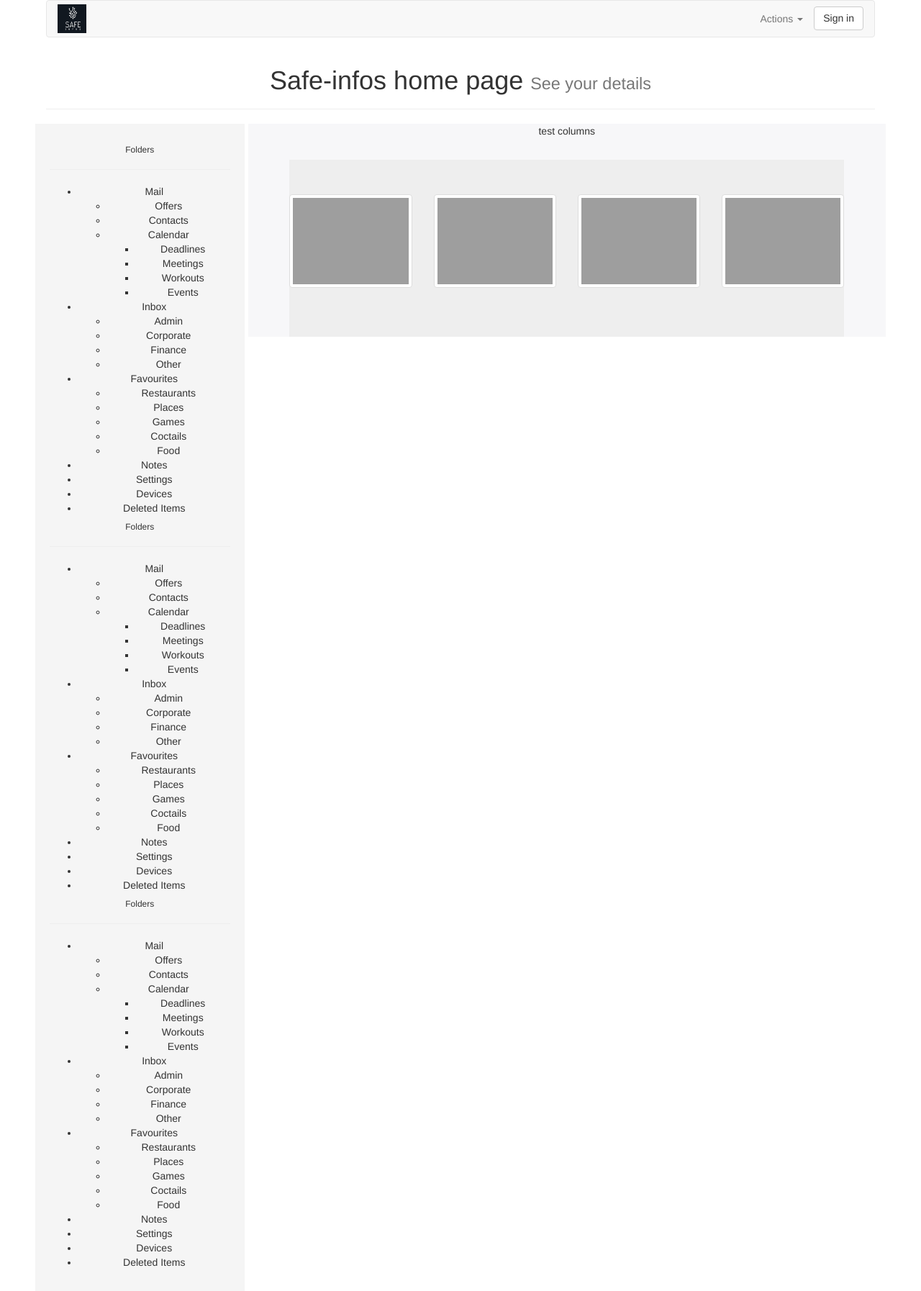
After one commit to Jeisse/safe-infos, a Flask app: page /logged in a window 1280 px wide. The commit adds this page. Shown: the whole page at 72% size. Run offline with Flask 2, Linux system fonts and the light colour scheme; some libraries are stand-ins or nearby versions; grey boxes are pictures that could not be loaded.

Commit message:
created sign in and  home page, just layout so far

```diff
--- /dev/null
+++ b/static/js/treeview.js
@@ -0,0 +1,5 @@
+
+// Treeview Initialization
+$(document).ready(function() {
+    $('.treeview').mdbTreeview();
+});
--- /dev/null
+++ b/templates/home.html
@@ -0,0 +1,206 @@
+{% extends "topBar.html" %}
+
+{% block title %}Home page to Safe-Info{% endblock %}
+
+{% block content %}
+    <script src="../static/js/treeview.js"></script>
+    <style>
+        .jumbotron {
+            width: 90%;
+            margin: auto;
+            margin-top: 30px;
+        }
+        .main {
+            width: 90%;
+            margin: auto;
+            margin-top: 30px;
+        }
+        .central {
+            background-color: #f7f7f9;
+        }
+        .sidebar {
+            z-index: 1000;
+            display: block;
+            padding: 20px;
+            overflow-x: hidden;
+            overflow-y: auto;
+            background-color: #f5f5f5;
+            border-right: 5px solid #ffffff;
+        }
+    </style>
+
+    <main class="text-center main">
+        <div class="page-header">
+            <h1>Safe-infos home page <small>See your details</small></h1>
+        </div>
+
+        <div class="row">
+            <div class="col-md-3 sidebar">
+
+                <div class="treeview w-20 border">
+                    <h6 class="pt-3 pl-3">Folders</h6>
+                    <hr>
+                    <ul class="mb-1 pl-3 pb-2">
+                        <li><i class="fas fa-angle-right rotate"></i>
+                            <span><i class="far fa-envelope-open ic-w mx-1"></i>Mail</span>
+                            <ul class="nested">
+                                <li><i class="far fa-bell ic-w mr-1"></i>Offers</li>
+                                <li><i class="far fa-address-book ic-w mr-1"></i>Contacts</li>
+                                <li><i class="fas fa-angle-right rotate"></i>
+                                    <span><i class="far fa-calendar-alt ic-w mx-1"></i>Calendar</span>
+                                    <ul class="nested">
+                                        <li><i class="far fa-clock ic-w mr-1"></i>Deadlines</li>
+                                        <li><i class="fas fa-users ic-w mr-1"></i>Meetings</li>
+                                        <li><i class="fas fa-basketball-ball ic-w mr-1"></i>Workouts</li>
+                                        <li><i class="fas fa-mug-hot ic-w mr-1"></i>Events</li>
+                                    </ul>
+                                </li>
+                            </ul>
+                        </li>
+                        <li><i class="fas fa-angle-right rotate"></i>
+                            <span><i class="far fa-folder-open ic-w mx-1"></i>Inbox</span>
+                            <ul class="nested">
+                                <li><i class="far fa-folder-open ic-w mr-1"></i>Admin</li>
+                                <li><i class="far fa-folder-open ic-w mr-1"></i>Corporate</li>
+                                <li><i class="far fa-folder-open ic-w mr-1"></i>Finance</li>
+                                <li><i class="far fa-folder-open ic-w mr-1"></i>Other</li>
+                            </ul>
+                        </li>
+                        <li><i class="fas fa-angle-right rotate"></i>
+                            <span><i class="far fa-gem ic-w mx-1"></i>Favourites</span>
+                            <ul class="nested">
+                                <li><i class="fas fa-pepper-hot ic-w mr-1"></i>Restaurants</li>
+                                <li><i class="far fa-eye ic-w mr-1"></i>Places</li>
+                                <li><i class="fas fa-gamepad ic-w mr-1"></i>Games</li>
+                                <li><i class="fas fa-cocktail ic-w mr-1"></i>Coctails</li>
+                                <li><i class="fas fa-pizza-slice ic-w mr-1"></i>Food</li>
+                            </ul>
+                        </li>
+                        <li><i class="far fa-comment ic-w mr-1"></i>Notes</li>
+                        <li><i class="fas fa-cogs ic-w mr-1"></i>Settings</li>
+                        <li><i class="fas fa-desktop ic-w mr-1"></i>Devices</li>
+                        <li><i class="fas fa-trash-alt ic-w mr-1"></i>Deleted Items</li>
+                    </ul>
+                </div><div class="treeview w-20 border">
+                <h6 class="pt-3 pl-3">Folders</h6>
+                <hr>
+                <ul class="mb-1 pl-3 pb-2">
+                    <li><i class="fas fa-angle-right rotate"></i>
+                        <span><i class="far fa-envelope-open ic-w mx-1"></i>Mail</span>
+                        <ul class="nested">
+                            <li><i class="far fa-bell ic-w mr-1"></i>Offers</li>
+                            <li><i class="far fa-address-book ic-w mr-1"></i>Contacts</li>
+                            <li><i class="fas fa-angle-right rotate"></i>
+                                <span><i class="far fa-calendar-alt ic-w mx-1"></i>Calendar</span>
+                                <ul class="nested">
+                                    <li><i class="far fa-clock ic-w mr-1"></i>Deadlines</li>
+                                    <li><i class="fas fa-users ic-w mr-1"></i>Meetings</li>
+                                    <li><i class="fas fa-basketball-ball ic-w mr-1"></i>Workouts</li>
+                                    <li><i class="fas fa-mug-hot ic-w mr-1"></i>Events</li>
+                                </ul>
+                            </li>
+                        </ul>
+                    </li>
+                    <li><i class="fas fa-angle-right rotate"></i>
+                        <span><i class="far fa-folder-open ic-w mx-1"></i>Inbox</span>
+                        <ul class="nested">
+                            <li><i class="far fa-folder-open ic-w mr-1"></i>Admin</li>
+                            <li><i class="far fa-folder-open ic-w mr-1"></i>Corporate</li>
+                            <li><i class="far fa-folder-open ic-w mr-1"></i>Finance</li>
+                            <li><i class="far fa-folder-open ic-w mr-1"></i>Other</li>
+                        </ul>
+                    </li>
+                    <li><i class="fas fa-angle-right rotate"></i>
+                        <span><i class="far fa-gem ic-w mx-1"></i>Favourites</span>
+                        <ul class="nested">
+                            <li><i class="fas fa-pepper-hot ic-w mr-1"></i>Restaurants</li>
+                            <li><i class="far fa-eye ic-w mr-1"></i>Places</li>
+                            <li><i class="fas fa-gamepad ic-w mr-1"></i>Games</li>
+                            <li><i class="fas fa-cocktail ic-w mr-1"></i>Coctails</li>
+                            <li><i class="fas fa-pizza-slice ic-w mr-1"></i>Food</li>
+                        </ul>
+                    </li>
+                    <li><i class="far fa-comment ic-w mr-1"></i>Notes</li>
+                    <li><i class="fas fa-cogs ic-w mr-1"></i>Settings</li>
+                    <li><i class="fas fa-desktop ic-w mr-1"></i>Devices</li>
+                    <li><i class="fas fa-trash-alt ic-w mr-1"></i>Deleted Items</li>
+                </ul>
+            </div><div class="treeview w-20 border">
+                <h6 class="pt-3 pl-3">Folders</h6>
+                <hr>
+                <ul class="mb-1 pl-3 pb-2">
+                    <li><i class="fas fa-angle-right rotate"></i>
+                        <span><i class="far fa-envelope-open ic-w mx-1"></i>Mail</span>
+                        <ul class="nested">
+                            <li><i class="far fa-bell ic-w mr-1"></i>Offers</li>
+                            <li><i class="far fa-address-book ic-w mr-1"></i>Contacts</li>
+                            <li><i class="fas fa-angle-right rotate"></i>
+                                <span><i class="far fa-calendar-alt ic-w mx-1"></i>Calendar</span>
+                                <ul class="nested">
+                                    <li><i class="far fa-clock ic-w mr-1"></i>Deadlines</li>
+                                    <li><i class="fas fa-users ic-w mr-1"></i>Meetings</li>
+                                    <li><i class="fas fa-basketball-ball ic-w mr-1"></i>Workouts</li>
+                                    <li><i class="fas fa-mug-hot ic-w mr-1"></i>Events</li>
+                                </ul>
+                            </li>
+                        </ul>
+                    </li>
+                    <li><i class="fas fa-angle-right rotate"></i>
+                        <span><i class="far fa-folder-open ic-w mx-1"></i>Inbox</span>
+                        <ul class="nested">
+                            <li><i class="far fa-folder-open ic-w mr-1"></i>Admin</li>
+                            <li><i class="far fa-folder-open ic-w mr-1"></i>Corporate</li>
+                            <li><i class="far fa-folder-open ic-w mr-1"></i>Finance</li>
+                            <li><i class="far fa-folder-open ic-w mr-1"></i>Other</li>
+                        </ul>
+                    </li>
+                    <li><i class="fas fa-angle-right rotate"></i>
+                        <span><i class="far fa-gem ic-w mx-1"></i>Favourites</span>
+                        <ul class="nested">
+                            <li><i class="fas fa-pepper-hot ic-w mr-1"></i>Restaurants</li>
+                            <li><i class="far fa-eye ic-w mr-1"></i>Places</li>
+                            <li><i class="fas fa-gamepad ic-w mr-1"></i>Games</li>
+                            <li><i class="fas fa-cocktail ic-w mr-1"></i>Coctails</li>
+                            <li><i class="fas fa-pizza-slice ic-w mr-1"></i>Food</li>
+                        </ul>
+                    </li>
+                    <li><i class="far fa-comment ic-w mr-1"></i>Notes</li>
+                    <li><i class="fas fa-cogs ic-w mr-1"></i>Settings</li>
+                    <li><i class="fas fa-desktop ic-w mr-1"></i>Devices</li>
+                    <li><i class="fas fa-trash-alt ic-w mr-1"></i>Deleted Items</li>
+                </ul>
+            </div>
+
+            </div>
+            <div class="col-md-9 central">
+                <p>test columns</p>
+                <div class="jumbotron text-center">
+                    <div class="row">
+                        <div class="col-xs-6 col-md-3">
+                            <a href="#" class="thumbnail">
+                                <img src="..." alt="...">
+                            </a>
+                        </div>
+                        <div class="col-xs-6 col-md-3">
+                            <a href="#" class="thumbnail">
+                                <img src="..." alt="...">
+                            </a>
+                        </div>
+                        <div class="col-xs-6 col-md-3">
+                            <a href="#" class="thumbnail">
+                                <img src="..." alt="...">
+                            </a>
+                        </div>
+                        <div class="col-xs-6 col-md-3">
+                            <a href="#" class="thumbnail">
+                                <img src="..." alt="...">
+                            </a>
+                        </div>
+                    </div>
+                </div>
+            </div>
+        </div>
+
+
+    </main>
+{% endblock %}
--- a/templates/topBar.html
+++ b/templates/topBar.html
@@ -4,6 +4,9 @@
         .navbar {
             width: 90%;
             margin: auto;
+        }
+        .navbar a {
+            padding-top: 5px;
         }
         @media (min-width: 768px) {
             .bd-placeholder-img-lg {
@@ -20,12 +23,26 @@
                     <span class="icon-bar"></span>
                     <span class="icon-bar"></span>
                 </button>
-                <a class="navbar-brand" href="#">Brand</a>
+                <a class="navbar-brand" href="#">
+                    <img alt="Brand" width="40" height="40" src="../static/img/safe-infos.png">
+                </a>
             </div>
             <div class="collapse navbar-collapse" id="bs-example-navbar-collapse-3">
-                <button type="button" class="btn btn-default navbar-btn navbar-right">Sign in</button>
+                <a class="btn btn-default navbar-btn navbar-right" href="/signin" role="button">Sign in</a>
+                <ul class="nav navbar-nav navbar-right">
+                    <li class="dropdown">
+                        <a href="#" class="dropdown-toggle" data-toggle="dropdown" role="button" aria-haspopup="true" aria-expanded="false">Actions <span class="caret"></span></a>
+                        <ul class="dropdown-menu">
+                            <li><a href="/confirmSignUp">Sign-up</a></li>
+                            <li><a href="/confirmSignUp">Confirm sign-up</a></li>
+                            <li role="separator" class="divider"></li>
+                            <li><a href="/">Home</a></li>
+                        </ul>
+                    </li>
+                </ul>
             </div>
+
         </div>
     </nav>
 
-{% endblock %}s
+{% endblock %}
```
Also changed, not shown: start.py (+29 -1 lines), templates/index.html (+32 -41 lines), templates/signin.html (added, +67 -0 lines), static/img/safe-infos-big.png (added), static/img/safe-infos.png (added).
